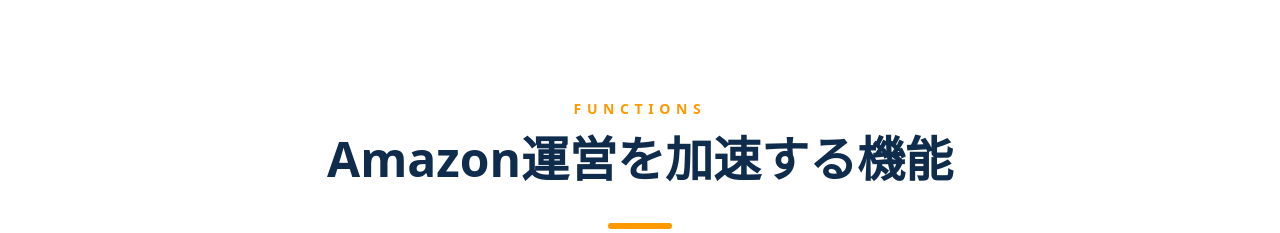
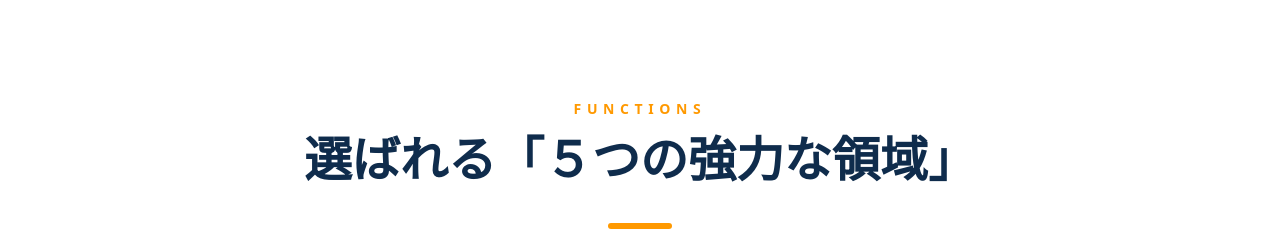
Before and after one commit to ishiharajunko198-oss/guang-gao1, a React (Vite) app: page / in a window 1280 px wide. Shown: the part 2480-2713 px from the top of the page. Built offline with nearby package versions, Linux system fonts and the light colour scheme.

Commit message:
feat: Improve landing page copy and feature phrasing
Refines the wording of service features and FAQ answers to be clearer and more compelling for potential users of the Amazon seller tool.

```diff
--- a/components/Faq.tsx
+++ b/components/Faq.tsx
@@ -12,7 +12,7 @@
     },
     {
       question: "どの端末でご利用できますか？",
-      answer: "セラースプライトは、主にパソコンのブラウザでご利用いただくツールです。拡張機能はChrome、Edge、Firefox、Safariなどブラウザに無料対応。スマートフォンにはまだ対応しておりません。"
+      answer: "セラースプライトは、主にパソコンのブラウザでご利用いただくツールです。拡張機能はChrome、Edge、Firefox、Safariなどブラウザに無料対応。2024年以降、iPad・Macでのご利用もサポート可能。【ご注意】大変恐縮ですが、スマートフォンにはまだ対応しておりません。"
     },
     {
       question: "Amazonの初心者でも使いこなせますか？",
--- a/components/ServiceFeatures.tsx
+++ b/components/ServiceFeatures.tsx
@@ -139,7 +139,7 @@
     },
     {
       id: "02",
-      title: "次のヒット商品を\n人より先一歩でリサーチ",
+      title: "人より先一歩で\n次のヒット商品をリサーチ",
       points: ["トレンド商品・急成長商品を選定", "ニッチなブルーオーシャン市場を即発見", "需要・競争・利益性を同時に分析"],
       desc: "「なぜ売れるのか」「今から参入できるのか」を数値で判断します。市場規模・成長性・競争難易度・利益余地をまとめて可視化し、失敗リスクを抑えながら、勝てる商品だけを選び抜きます。",
       icon: BarChart3,
@@ -203,7 +203,7 @@
           <span className="absolute top-1/2 left-1/2 transform -translate-x-1/2 -translate-y-1/2 text-[8rem] sm:text-[14rem] font-black text-orange-50/40 select-none -z-10">CORE</span>
           <div className="relative z-10">
             <span className="text-[#ff9900] font-bold tracking-[0.4em] text-sm uppercase mb-4 block">Functions</span>
-            <h2 className="text-3xl sm:text-5xl font-black text-jp-navy mt-4 leading-tight">Amazon運営を加速する機能</h2>
+            <h2 className="text-3xl sm:text-5xl font-black text-jp-navy mt-4 leading-tight">選ばれる「５つの強力な領域」</h2>
             <div className="w-16 h-1.5 bg-[#ff9900] mx-auto mt-10 rounded-full"></div>
           </div>
         </div>
```
